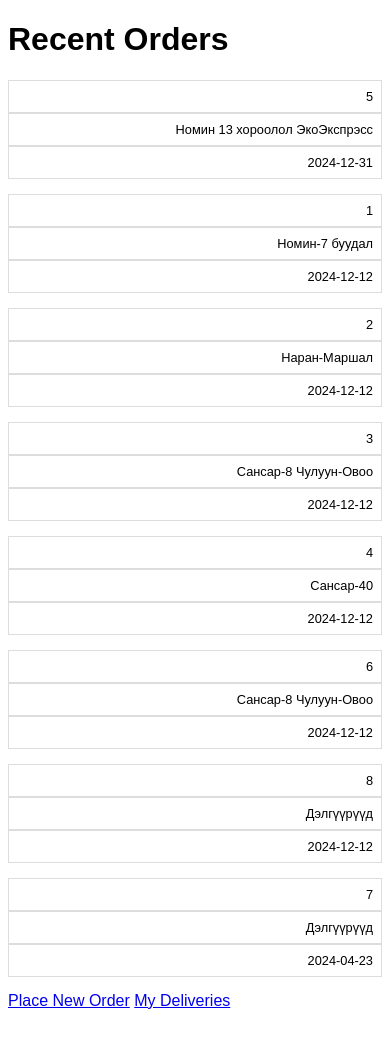
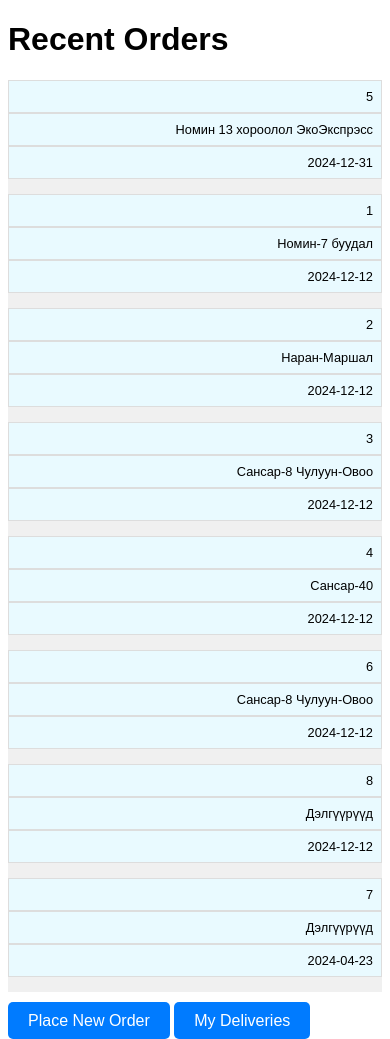
Before and after one commit to alikatgh/borgotsoi_logistics, a Flask app: page / in a window 390 px wide. Before the commit the page ends 1009 px from the top, so only its background shows below. Run offline with Flask 3, Linux system fonts and the light colour scheme; data comes from the database, SQL or seed files in the repository; both versions use the stored data as it was after the commit.

Commit message:
ui refined

```diff
--- a/templates/index.html
+++ b/templates/index.html
@@ -8,7 +8,7 @@
     <h1>Recent Orders</h1>
 
     <div class="table-container">
-        <table>
+        <table id="orders-table">
             <thead>
                 <tr>
                     <th>Order ID</th>
@@ -28,8 +28,8 @@
         </table>
     </div>
 
-    <a href="{{ url_for('new_order') }}">Place New Order</a>
-    <a href="{{ url_for('view_deliveries') }}">My Deliveries</a>
+    <a href="{{ url_for('new_order') }}" class="button-link">Place New Order</a>
+    <a href="{{ url_for('view_deliveries') }}" class="button-link">My Deliveries</a>
 <script>
     fetch('/api/supermarkets')
         .then(response => response.json())
--- a/templates/static/main.css
+++ b/templates/static/main.css
@@ -1,6 +1,57 @@
 /* General Styles */
 body {
     font-family: Arial, sans-serif;
+    font-size: 16px; /* Establish a base font size */
+}
+
+tbody tr {
+    background-color: rgb(255, 255, 255);
+}
+
+input[type="text"], input[type="date"], textarea, select {
+    width: 100%;
+    padding: 10px;
+    margin-bottom: 10px;
+    border: 1px solid #ddd;
+    border-radius: 4px;
+    box-sizing: border-box; /* Prevents padding from expanding element size */
+}
+
+form {
+    background-color: #f5f5f5; /* Light background */
+    padding: 20px;
+    border-radius: 5px;  /* Slightly rounded corners */
+    box-shadow: 0 2px 5px rgba(0,0,0, 0.1); /* Subtle shadow for depth */
+}
+
+button[type="submit"] {
+    background-color: #007bff; /* Example color */
+    color: white;
+    padding: 10px 20px;
+    border: none;
+    border-radius: 5px;
+    text-align: center;
+    cursor: pointer;
+    transition: background-color 0.3s ease;
+}
+
+button[type="submit"]:hover {
+    background-color: #0056b3; /* Slightly darker blue on hover */
+}
+
+.button-link {
+    background-color: #007bff; /* Same color as your other button */
+    color: white;
+    padding: 10px 20px;
+    text-decoration: none;  /* Remove underline */
+    border: none;
+    border-radius: 5px;
+    cursor: pointer;
+    transition: background-color 0.3s ease; /* Same transition */
+}
+
+.button-link:hover {
+    background-color: #0056b3; /* Slightly darker on hover */
 }
 
 table {
@@ -8,9 +59,32 @@ table {
     border-collapse: collapse;
 }
 
+/* Table Styles */
+#orders-table { /* Target the table using its ID */
+    margin: 20px auto;
+    width: 100%;
+    border-collapse: collapse;
+    background-color: #f0f0f0;  /* Example */
+}
+
+#orders-table td,
+#orders-table th {
+    border: 1px solid #ddd;
+    padding: 8px;
+}
+
+#orders-table tbody tr {
+    background-color: rgb(233, 250, 255);
+}
+
 td, th {
     border: 1px solid #ddd;
     padding: 8px;
+}
+
+label {
+    display: block; /* Makes labels stack nicely */
+    margin-bottom: 5px;
 }
 
 /* Responsive Styles - Using Media Queries */
@@ -34,9 +108,8 @@ td, th {
     }
 
     table td:before {
-        content: attr(data-label); /* Use data-label attribute to create labels */
-        font-weight: bold;
-        display: inline-block;
-        width: 30%; /* Adjust as needed */
+        display: block;  /* Labels on their own line */
+        margin-bottom: 5px;  /* Space between label and value */
+        text-align: left; /* Align labels to the left */
     }
 }
--- a/tree.txt
+++ b/tree.txt
@@ -1,9 +1,12 @@
 Folder PATH listing
 Volume serial number is 96FD-E8DF
 C:.
+│   .gitignore
 │   app.py
+│   built_in_funcs.py
 │   config.py
 │   folderStructure.txt
+│   import_js_to_db.py
 │   initial_formulas.txt
 │   LICENSE
 │   listOfFiles.txt
@@ -13,11 +16,13 @@ C:.
 │   requirements.txt
 │   roadmap.md
 │   setup_database.py
+│   supermarkets.csv
 │   tree.txt
 │   your_database.db
 │
 ├───supermarkets
 │   │   jsonify.ipynb
+│   │   products.json
 │   │   supermarkets.json
 │   │   supermarkets.xlsx
 │   │
@@ -35,6 +40,5 @@ C:.
 │           script.js
 │
 └───__pycache__
-        app.cpython-310.pyc
         app.cpython-311.pyc
         config.cpython-311.pyc
```
Also changed, not shown: logistics.db.
